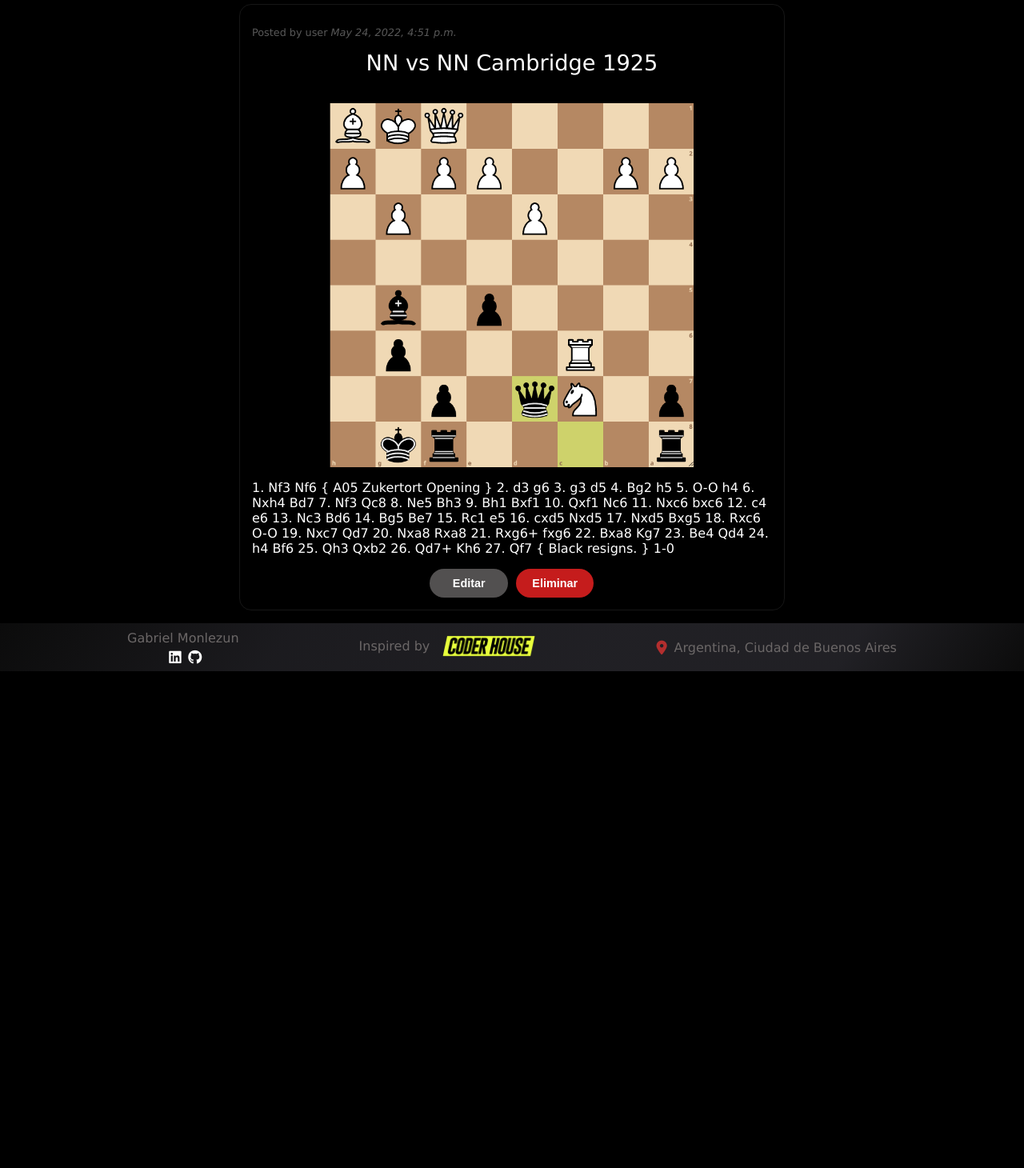
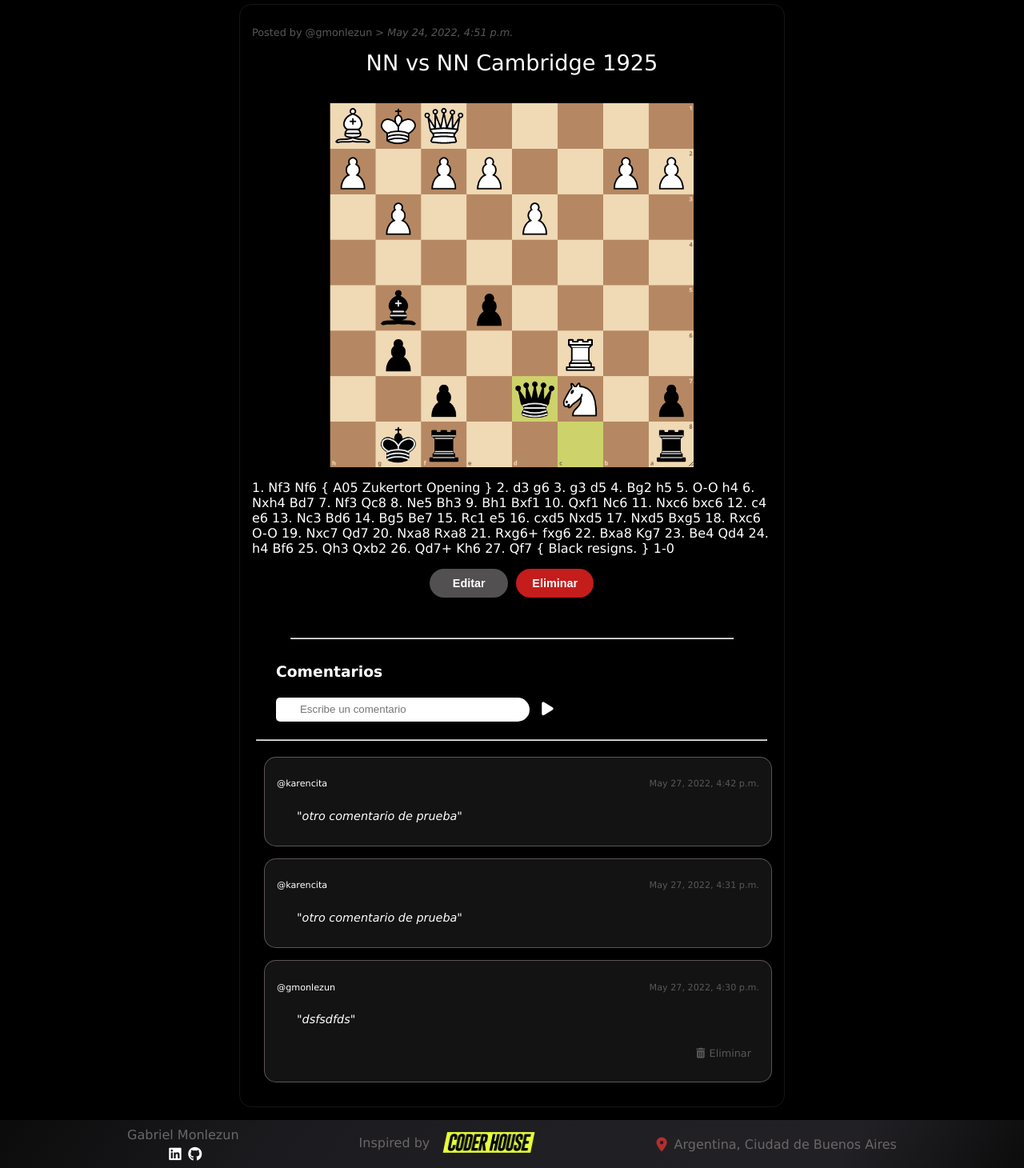
Before and after one commit to GMONLEZUN/BlogAjedrez-CH, a Django app: page /Posts/games/1 in a window 1280 px wide. Shown: the part 94-1554 px from the top of the page at 80% size. Before the commit the page ends 933 px from the top, so only its background shows below. Run offline with Django 4.2, Linux system fonts and the light colour scheme; a user stored in the database is signed in; data comes from the database, SQL or seed files in the repository; both versions use the stored data as it was after the commit; some libraries are stand-ins or nearby versions.

Commit message:
[FEATURE] se agregan los comentarios en los post, con posibilida de eliminarlos

```diff
--- a/BlogAjedrez/Posts/admin.py
+++ b/BlogAjedrez/Posts/admin.py
@@ -1,7 +1,10 @@
 from django.contrib import admin
 
 # Register your models here.
-from Posts.models import PostBio,PostGames
+from Posts.models import PostBio,PostGames,PostPuzzles,CommentGames,CommentBio
 
 admin.site.register(PostBio)
 admin.site.register(PostGames)
+admin.site.register(PostPuzzles)
+admin.site.register(CommentGames)
+admin.site.register(CommentBio)
--- a/BlogAjedrez/Posts/models.py
+++ b/BlogAjedrez/Posts/models.py
@@ -44,3 +44,21 @@ class PostPuzzles(models.Model):
 
     def __str__(self):
         return f"{self.title} {self.date} {self.author}"
+
+class CommentGames(models.Model):
+    post = models.ForeignKey(PostGames,related_name="commentsGames",on_delete=models.CASCADE)
+    commenter = models.ForeignKey(User, on_delete=models.CASCADE)
+    body = models.TextField()
+    date = models.DateTimeField(default=now, editable=False)
+
+    def __str__(self):
+        return f"{self.post.title} {self.commenter} {self.date}"
+
+class CommentBio(models.Model):
+    post = models.ForeignKey(PostBio,related_name="commentsBio",on_delete=models.CASCADE)
+    commenter = models.ForeignKey(User, on_delete=models.CASCADE)
+    body = models.TextField()
+    date = models.DateTimeField(default=now, editable=False)
+
+    def __str__(self):
+        return f"{self.post.title} {self.commenter} {self.date}"
--- a/BlogAjedrez/Posts/static/Posts/css/style.css
+++ b/BlogAjedrez/Posts/static/Posts/css/style.css
@@ -237,7 +237,18 @@ footer{
     /* border: 1px solid red; */
 
 }
-
+.separador-comentarios{
+    margin-top: 50px;
+    margin-bottom: 30px;
+    color: rgba(114, 116, 115, 0.575);
+    width: 85%;
+}
+.separador-comentarios2{
+    margin-top: 20px;
+    margin-bottom: 20px;
+    color: rgba(114, 116, 115, 0.315);
+    width: 98%;
+}
 /* ----------------------- FIN PRINCIPAL Y BANNERS ----------------------- */
 
 /* ----------------------- CONTENIDO QUE CAMBIA ----------------------- */
@@ -436,7 +447,7 @@ footer{
     text-decoration: none;
     color: inherit;
 }
-
+        /* ------------------------ vista de biografía ----------------------  */
         /* ------------------------ vista de biografía ---------------------- */
 
 .detalle__container-imagen-biografia{
@@ -643,6 +654,7 @@ footer{
                 object-fit: cover;
                 position: relative;
                 z-index: 50;
+                left: -20px;
             }
             .container-inicio-register{
                 display: flex;
@@ -653,6 +665,7 @@ footer{
                 color: white;
                 text-align: center;
                 margin: 0;
+                letter-spacing: 1px;
             }
             .container-inicio-login{
                 display: flex;
@@ -663,6 +676,7 @@ footer{
                 color: white;
                 text-align: center;
                 margin: 0;
+                letter-spacing: 1px;
             }
 
             .container-inicio div a {
@@ -879,6 +893,94 @@ footer{
     margin-top: 10px;
 }
 /* ----------------------- FIN POST  ----------------------- */
+/* ----------------------- COMMENTS  ----------------------- */
+.container_form-comentario{
+    margin-left:30px
+}
+.form-comentario{
+    display: flex;
+    flex-direction: row;
+    justify-content: flex-start;
+    align-items: center;
+}
+.input-comentario{
+    width: 300px;
+    height: 28px;
+    padding-left: 15px;
+    border: none;
+    border-top-right-radius: 15px;
+    border-bottom-right-radius: 15px;
+    border-top-left-radius: 5px;
+    border-bottom-left-radius: 5px;
+}
+.input-comentario::placeholder{
+    padding-left: 15px;
+}
+.input-comentario:focus{
+    box-shadow: -2px 2px 0px 0px rgb(126, 206, 146);
+    outline: none;
+}
+.boton-comentar-icono{
+    font-size: 1.2rem;
+    color: white;
+}
+.boton-comentar{
+    width: 35px;
+    height: 35px;
+    margin-left: 5px;
+    background-color: transparent;
+    border: none;
+    padding: 0;
+}
+.container-comentario{
+    display: flex;
+    flex-direction: column;
+    height: auto;
+    align-items: flex-start;
+    padding: 15px;
+    margin: 0 0 15px 15px;
+    border-radius: 15px;
+    background-color: rgba(29, 28, 28, 0.678);
+    border: 1px solid rgba(94, 86, 86, 0.993);
+}
+.comentarista-fecha{
+    display: flex;
+    flex-direction: row;
+    height: auto;
+    gap: 7px;
+    align-items: center;
+    margin: 0;
+    padding: 0;
+    justify-content: space-between;
+    width: 100%;
+}
+.comentario-fecha{
+    color:rgb(88, 88, 88);
+    font-size: 0.7rem;
+}
+.comentario-autor{
+    font-size: 0.7rem;
+}
+.boton-eliminar-comentario{
+    align-self: end;
+    font-size: 0.8rem;
+    color: rgb(88, 88, 88);
+    margin-right: 10px;
+}
+.boton-eliminar-comentario a{
+    color: inherit;
+    text-decoration: none;
+}
+.eliminar-comentario{
+    font-size: 0.8rem;
+    margin-right: 5px;
+}
+.comentario{
+    font-size: 0.9rem;
+    margin-left: 25px;
+}
+
+/* ----------------------- FIN COMMENTS  ----------------------- */
 
 /* ----------------------- responsive  ----------------------- */
 @media (max-width: 1370px) {
--- a/BlogAjedrez/Posts/templates/Posts/postgames_detail.html
+++ b/BlogAjedrez/Posts/templates/Posts/postgames_detail.html
@@ -4,7 +4,7 @@
 
 {% block contenidoQueCambia %}
 
-    <p class="detalle-user">Posted by user <i>{{object.date}}</i></p>
+    <p class="detalle-user">Posted by @{{object.author.username}} ><i> {{object.date}}</i></p>
     <p class="detalle-titulo">{{object.title}}</p>
     <picture class="detalle__container-imagen">
         <img src="{{object.image.url}}" alt="" class="detalle-imagen">
@@ -18,4 +18,34 @@
         </div>
 
     {% endif %}
+    <hr class="separador-comentarios">
+    <div class="sector-comentarios">
+        <div class="container_form-comentario">
+            <h3>Comentarios</h3>
+            <form action="{% url 'CommentsGames' postgames.id %}" method="POST" class="form-comentario">
+                {% csrf_token %}
+                <input type="text" name="body" placeholder="Escribe un comentario" class="input-comentario">
+            <button type="submit" class="boton-comentar"><i class="fa-solid fa-solid fa-play boton-comentar-icono"></i></button>
+            </form>
+        </div>
+
+        <hr class="separador-comentarios2">
+        {% if not postgames.commentsGames.all %}
+            <p>No hay comentarios todavía...</p>
+
+        {% else %}
+            {% for comment in postgames.commentsGames.all|dictsortreversed:"date" %}
+                <div class="container-comentario">
+                    <div class="comentarista-fecha">
+                        <p class="comentario-autor">@{{comment.commenter}}</p> <p class="comentario-fecha">{{comment.date}}</p>
+                    </div>
+                    <p class="comentario">"<i>{{comment.body}}</i>"</p>
+                    {% if comment.commenter.id == request.user.id %}
+                        <p class="boton-eliminar-comentario"><a href="{% url 'CommentsGamesDelete' comment.id %}"><i class="fa-solid fa-trash-can eliminar-comentario"></i>Eliminar</a></p>
+                    {% endif %}
+                </div>
+
+            {% endfor %}
+        {% endif %}
+    </div>
 {% endblock %}
--- a/BlogAjedrez/Posts/urls.py
+++ b/BlogAjedrez/Posts/urls.py
@@ -1,6 +1,6 @@
 from django import views
 from django.urls import path
-from Posts.views import index, about, login_request,register,GamesList,GamesDetail,GamesCreation,GamesUpdate,GamesDelete, BioCreation,BioDelete,BioDetail,BioList,BioUpdate, PuzzlesCreation,PuzzlesDelete,PuzzlesDetail,PuzzlesUpdate, PuzzlesList
+from Posts.views import index, about, login_request,register,CommentsGamesDelete,CommentsBioDelete,GamesList,GamesDetail,GamesCreation,GamesUpdate,GamesDelete, CommentsGameCreation,CommentsBioCreation,BioCreation,BioDelete,BioDetail,BioList,BioUpdate, PuzzlesCreation,PuzzlesDelete,PuzzlesDetail,PuzzlesUpdate, PuzzlesList
 from django.contrib.auth.views import LogoutView
 
 
@@ -18,12 +18,18 @@ urlpatterns = [
     path('games/new/', GamesCreation.as_view(), name="GamesCreation"),
     path('games/edit/<pk>', GamesUpdate.as_view(), name="GamesUpdate"),
     path('games/delete/<pk>', GamesDelete.as_view(), name="GamesDelete"),
+    path('games/<pk>/comments', CommentsGameCreation.as_view(), name="CommentsGames"),
+    path('games/deletec/<pk>', CommentsGamesDelete.as_view(), name="CommentsGamesDelete"),
+
 
     path('biography/list/', BioList.as_view(), name="BioList"),
     path('biography/<pk>', BioDetail.as_view(), name="BioDetail"),
     path('biography/new/', BioCreation.as_view(), name="BioCreation"),
     path('biography/edit/<pk>', BioUpdate.as_view(), name="BioUpdate"),
     path('biography/delete/<pk>', BioDelete.as_view(), name="BioDelete"),
+    path('biography/<pk>/comments', CommentsBioCreation.as_view(), name="CommentsBio"),
+    path('biography/deletec/<pk>', CommentsBioDelete.as_view(), name="CommentsBioDelete"),
+
 
     path('puzzles/list/', PuzzlesList.as_view(), name="PuzzlesList"),
     path('puzzles/<pk>', PuzzlesDetail.as_view(), name="PuzzlesDetail"),
--- a/BlogAjedrez/Posts/views.py
+++ b/BlogAjedrez/Posts/views.py
@@ -3,7 +3,7 @@ from msilib.schema import Class
 from django.http import HttpResponse
 from django.shortcuts import render
 from Posts.forms import UserRegistrationForm,UserLoginForm
-from Posts.models import PostBio, PostGames, PostPuzzles
+from Posts.models import PostBio, PostGames, PostPuzzles,CommentGames,CommentBio
 from django.views.generic import ListView
 from django.views.generic.detail import DetailView
 from django.views.generic.edit import CreateView,UpdateView,DeleteView
@@ -28,6 +28,7 @@ def about(request):
 class BioList(ListView):
     model = PostBio
     template_name = "Posts/postbio_list.html"
+    queryset = PostBio.objects.order_by('-id')
 
 class BioDetail(DetailView):
     model = PostBio
@@ -70,6 +71,7 @@ def searchPost(request):
 class GamesList(ListView):
     model = PostGames
     template_name = "Posts/postgames_list.html"
+    queryset = PostGames.objects.order_by('-id')
 
 class GamesDetail(DetailView):
     model = PostGames
@@ -100,6 +102,7 @@ class GamesDelete(LoginRequiredMixin,DeleteView):
 class PuzzlesList(ListView):
     model = PostPuzzles
     template_name = "Posts/postpuzzles_list.html"
+    queryset = PostPuzzles.objects.order_by('-id')
 
 class PuzzlesDetail(DetailView):
     model = PostPuzzles
@@ -164,4 +167,37 @@ def register(request):
         form = UserRegistrationForm()
     return render(request,'Posts/registro.html',{'form':form})
 
-    # ------------------------------------------------------------------------------------------    LOGOUT    ----------------------------------------
+# ------------------------------------------------------------------------------------------    comments    ----------------------------------------
+
+class CommentsGameCreation(LoginRequiredMixin,CreateView):
+    model = CommentGames
+    fields = ['body']
+    def form_valid(self,form):
+        form.instance.commenter=self.request.user
+        form.instance.post_id = self.kwargs['pk']
+        form.save()
+        return super().form_valid(form)
+    def get_success_url(self) -> str:
+        return reverse_lazy('GamesDetail', kwargs={'pk': self.object.post.id})
+
+
+class CommentsBioCreation(LoginRequiredMixin,CreateView):
+    model = CommentBio
+    fields = ['body']
+    def form_valid(self,form):
+        form.instance.commenter=self.request.user
+        form.instance.post_id = self.kwargs['pk']
+        form.save()
+        return super().form_valid(form)
+    def get_success_url(self) -> str:
+        return reverse_lazy('BioDetail', kwargs={'pk': self.object.post.id})
+
+class CommentsBioDelete(LoginRequiredMixin,DeleteView):
+    model = CommentBio
+    def get_success_url(self) -> str:
+        return reverse_lazy('BioDetail', kwargs={'pk': self.object.post.id})
+
+class CommentsGamesDelete(LoginRequiredMixin,DeleteView):
+    model = CommentGames
+    def get_success_url(self) -> str:
+        return reverse_lazy('GamesDetail', kwargs={'pk': self.object.post.id})
```
Also changed, not shown: BlogAjedrez/Posts/templates/Posts/commentbio_confirm_delete.html (added, +12 -0 lines), BlogAjedrez/Posts/templates/Posts/commentbio_form.html (added, +11 -0 lines), BlogAjedrez/Posts/templates/Posts/commentgames_confirm_delete.html (added, +12 -0 lines), BlogAjedrez/Posts/templates/Posts/commentgames_form.html (added, +11 -0 lines), BlogAjedrez/Posts/templates/Posts/postbio_detail.html (+32 -1 lines), BlogAjedrez/Posts/migrations/0015_alter_postbio_content.py (added), BlogAjedrez/Posts/migrations/0016_alter_postbio_content_commentgames.py (added), BlogAjedrez/Posts/migrations/0017_remove_commentgames_commenter_and_more.py (added), BlogAjedrez/Posts/migrations/0018_remove_commentgames_commenter_id_and_more.py (added), BlogAjedrez/Posts/migrations/0019_alter_commentgames_commenter.py (added), BlogAjedrez/Posts/migrations/0020_commentbio.py (added), BlogAjedrez/Posts/migrations/0021_alter_commentbio_post.py (added), BlogAjedrez/db.sqlite3.
